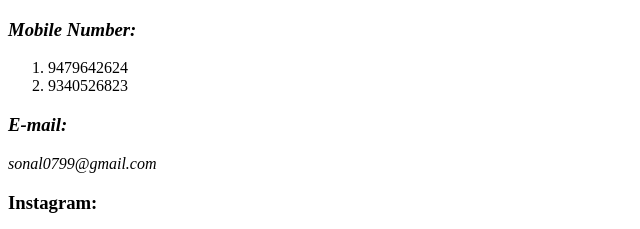
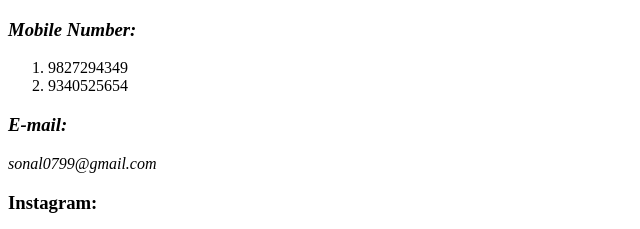
Before and after one commit to sonalk30/cv, a plain HTML site: page contacts.html in a window 1280 px wide. Shown: the top 229 px of the page, 0-640 px from the left. Drawn offline with Linux system fonts and the light colour scheme.

Commit message:
Update contacts.html

```diff
--- a/contacts.html
+++ b/contacts.html
@@ -7,8 +7,8 @@
   <body>
     <h3><em>Mobile Number:</em></h3>
     <ol>
-      <li>9479642624</li>
-      <li>9340526823</li>
+      <li>9827294349</li>
+      <li>9340525654</li>
     </ol>
     <h3><em>E-mail:</em></h3>
     <i>sonal0799@gmail.com</i>
```
